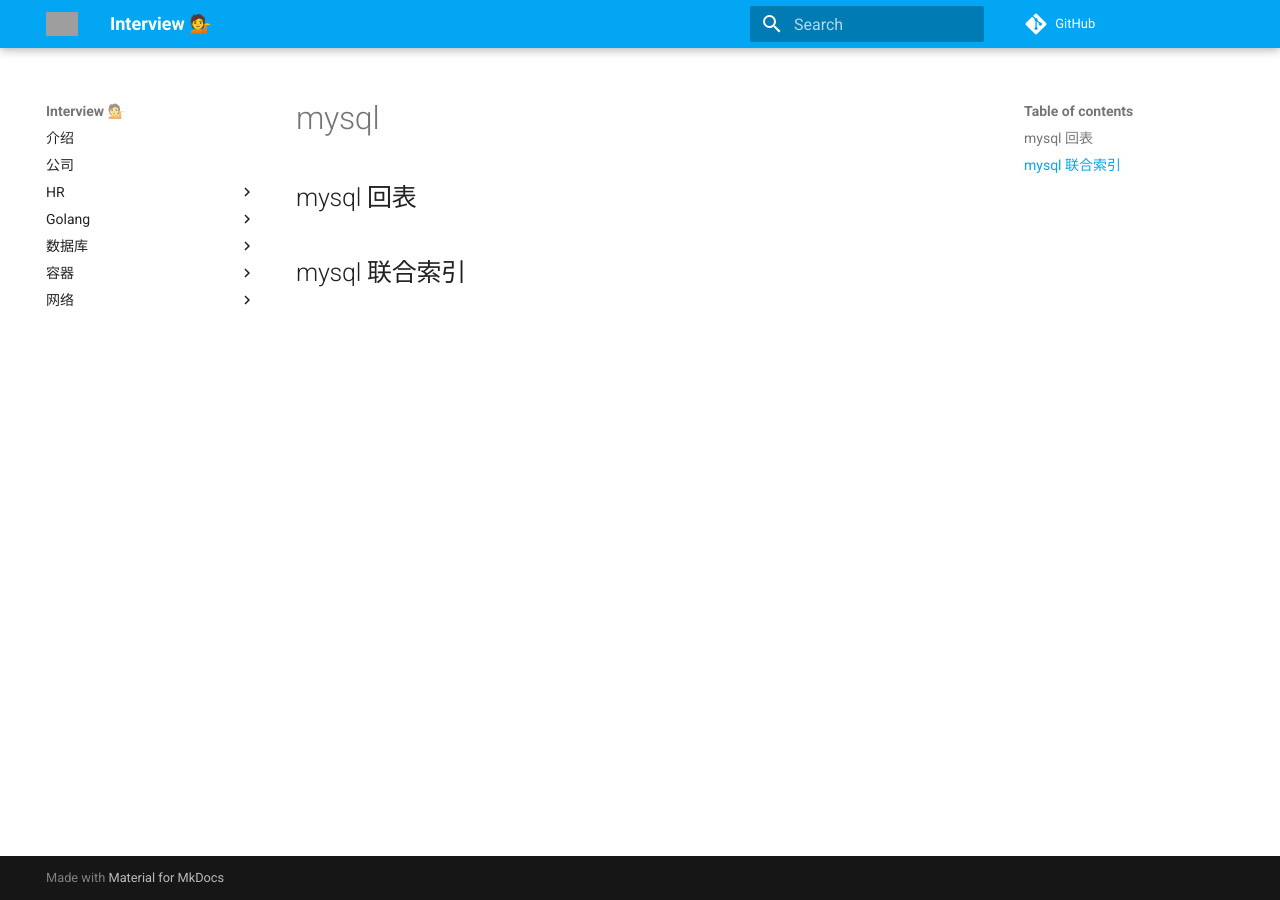
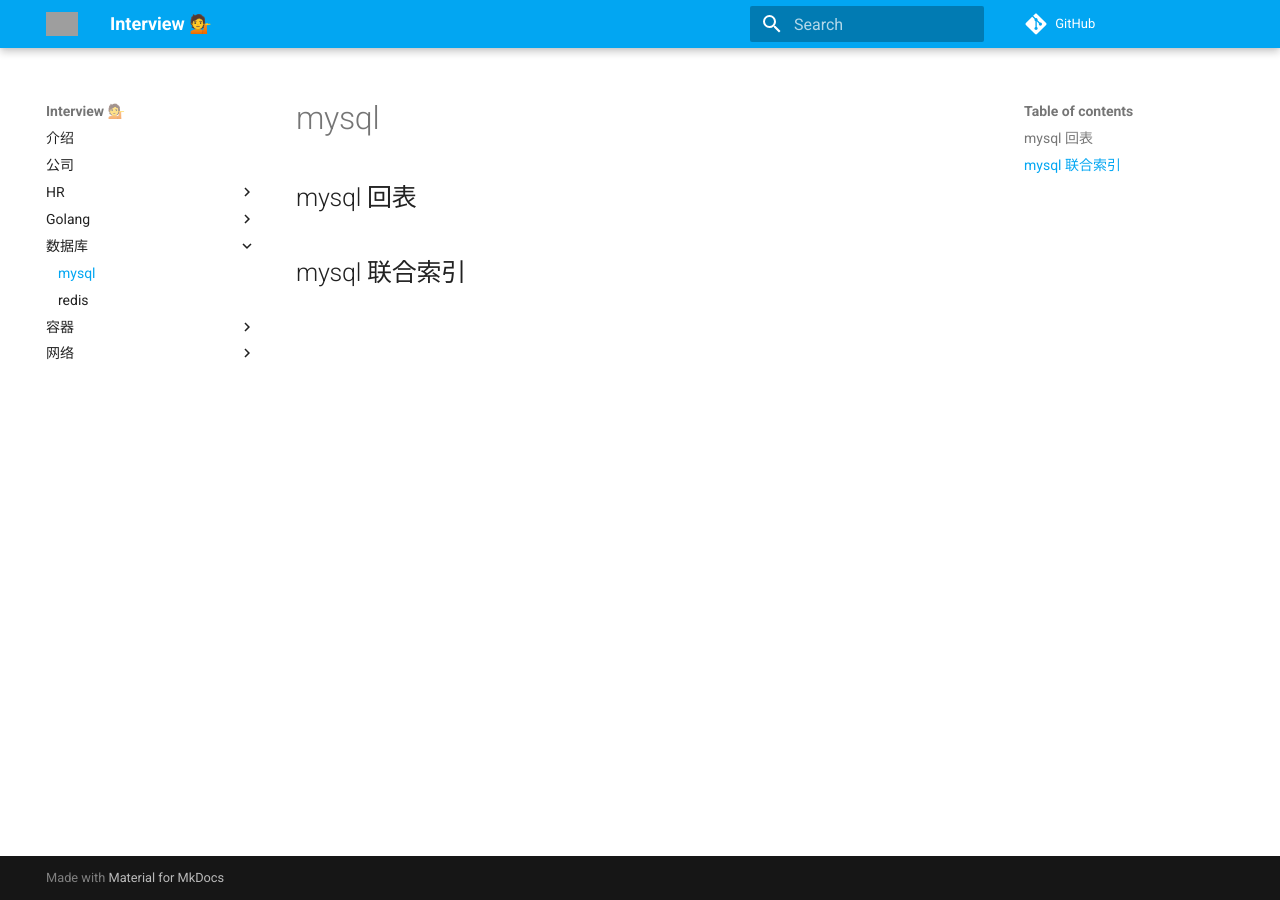
Before and after one commit to jaronnie/interview, an MkDocs documentation site: the page built from docs/db/mysql.md, in a window 1280 px wide. Built offline with MkDocs 1.6.1 and Material for MkDocs 9.7.7, drawn with Linux system fonts in a browser that asks for light colours; comment, search, counter and statistics services are not loaded; grey boxes are pictures that could not be loaded.

Commit message:
feat(interview): update

```diff
--- a/mkdocs.yml
+++ b/mkdocs.yml
@@ -20,6 +20,7 @@ nav:
     - golang/questions-from-others.md
     - golang/questions-from-myself.md
   - 数据库:
+    - db/mysql.md
     - db/redis.md
   - 容器:
     - container/docker.md
```
